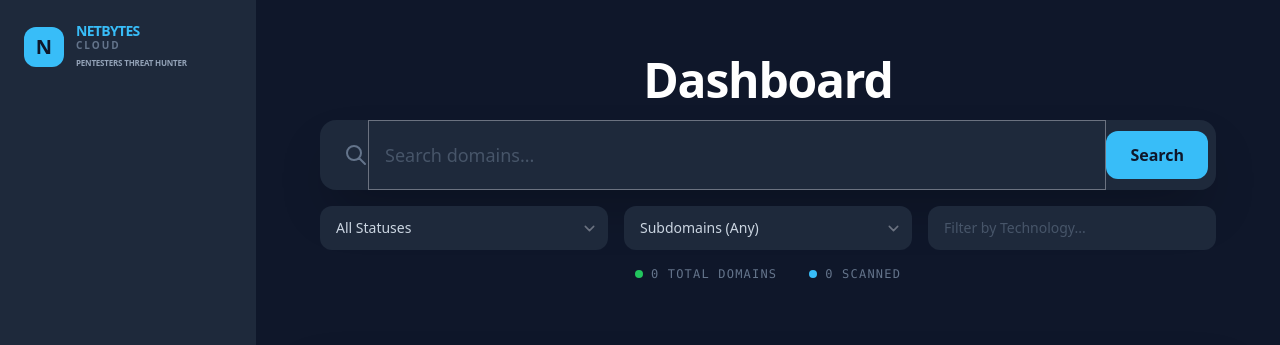
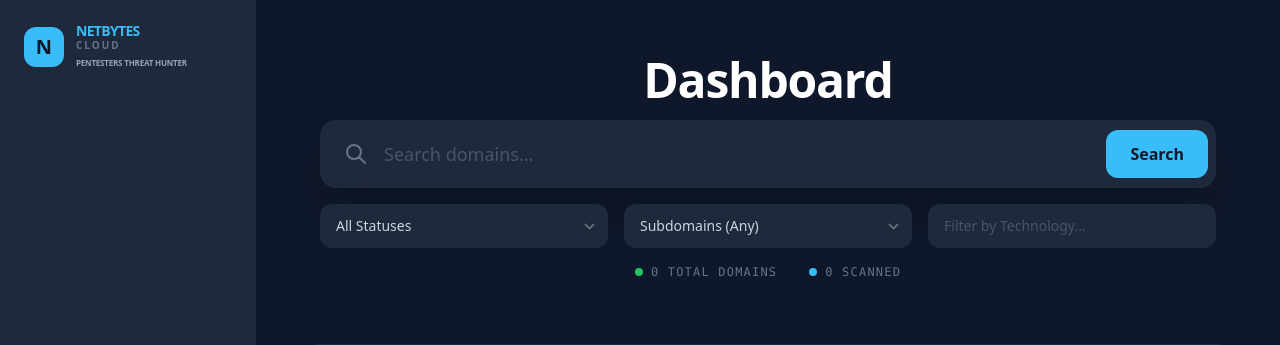
Before and after one commit to HOAXsk8/recon-dashboard, a Python web app: template templates/dashboard.html in a window 1280 px wide. Shown: the top 345 px of the page. Run offline with Jinja, Linux system fonts and the light colour scheme; the template is opened without the code that fills it, so the values that code supplies are empty; some libraries are stand-ins or nearby versions.

Commit message:
Task 3: Remove border from input element directly

```diff
--- a/templates/dashboard.html
+++ b/templates/dashboard.html
@@ -17,7 +17,7 @@
                 <div class="pl-6 text-slate-500">
                     <svg class="w-6 h-6" fill="none" stroke="currentColor" viewBox="0 0 24 24"><path stroke-linecap="round" stroke-linejoin="round" stroke-width="2" d="M21 21l-6-6m2-5a7 7 0 11-14 0 7 7 0 0114 0z"></path></svg>
                 </div>
-                <input type="text" id="main-search" oninput="debounceSearch()" placeholder="Search domains..." class="w-full px-4 py-5 bg-transparent outline-none text-lg placeholder-slate-600">
+                <input type="text" id="main-search" oninput="debounceSearch()" placeholder="Search domains..." class="w-full px-4 py-5 bg-transparent border-none outline-none focus:ring-0 text-lg placeholder-slate-600">
                 <div class="pr-2">
                     <button onclick="performSearch()" class="bg-tech-accent text-tech-bg px-6 py-3 rounded-xl font-bold hover:opacity-90 transition-opacity">
                         Search
```
